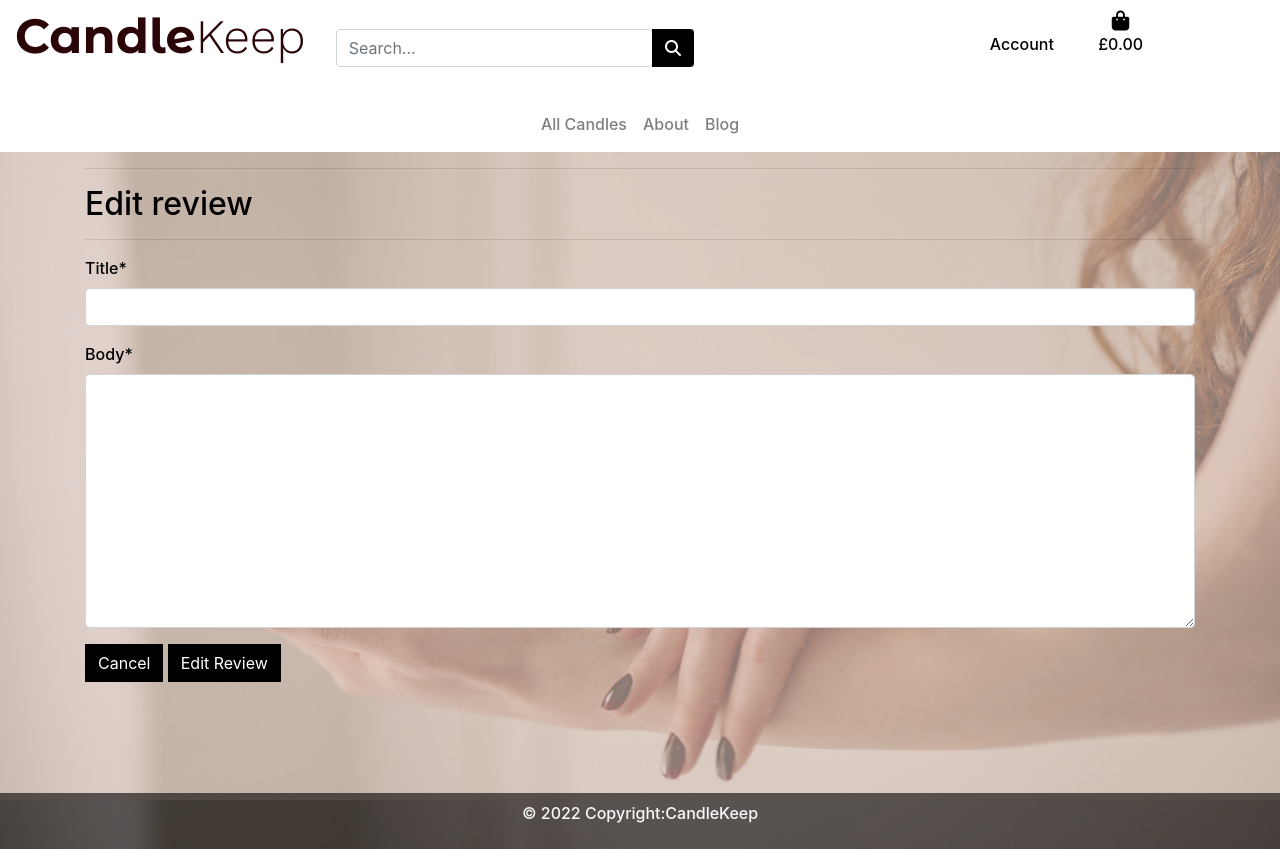
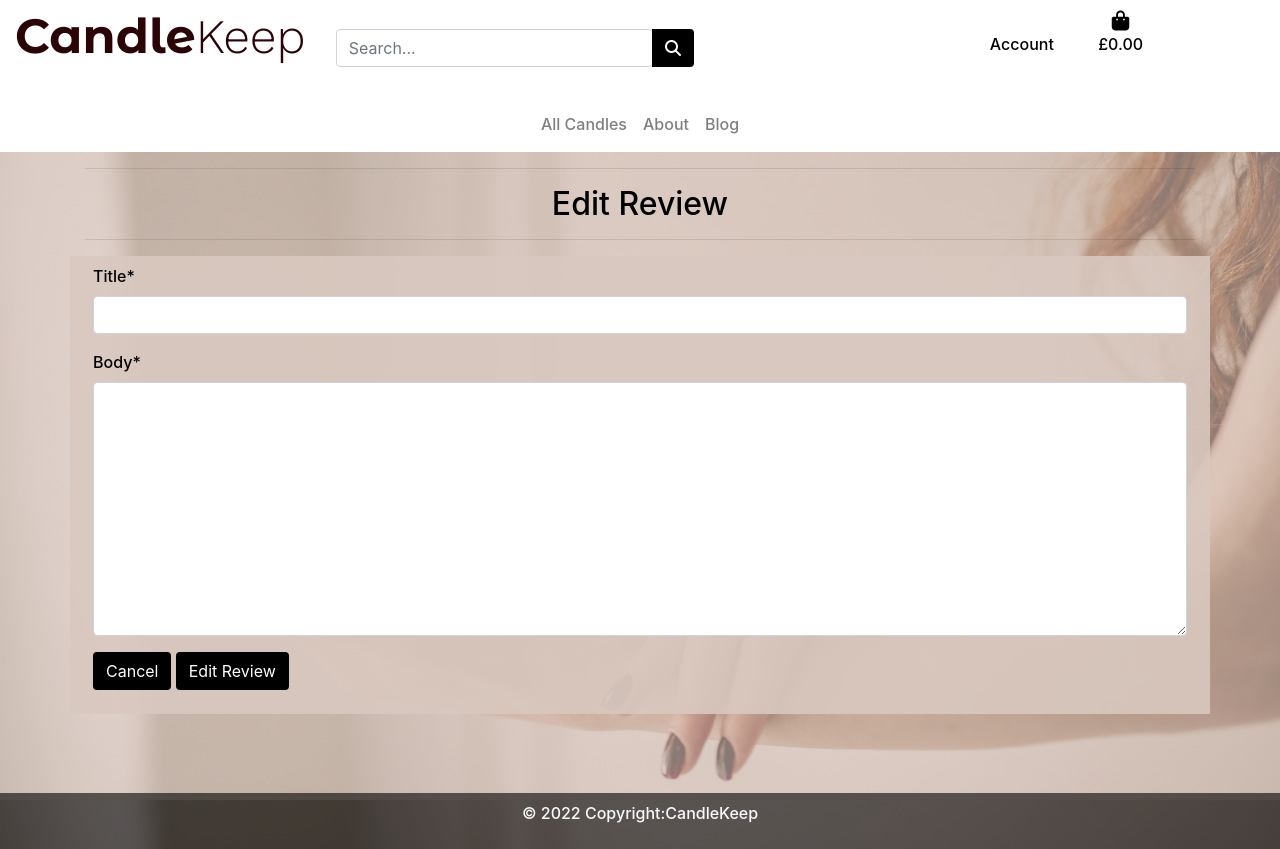
Before and after one commit to CraigThomasson/ecommerce-store, a Django app: template reviews/templates/reviews/edit_reviews.html in a window 1280 px wide. Run offline with Django 3.2, Linux system fonts and the light colour scheme; the template is opened without the code that fills it: values that come from a table or form of the project are taken from there, others are empty; parts of the project's set-up code (start-up, migrations or seed data) failed here and were passed over; some libraries are stand-ins or nearby versions.

Commit message:
update styling on edit reivew page

```diff
--- a/reviews/templates/reviews/add_reviews.html
+++ b/reviews/templates/reviews/add_reviews.html
@@ -34,5 +34,4 @@
             </div>
         </div>
     </div>
-
 {% endblock %}
--- a/reviews/templates/reviews/edit_reviews.html
+++ b/reviews/templates/reviews/edit_reviews.html
@@ -6,22 +6,22 @@
     <div class="overlay"></div>
     <div class="container">
         <div class="row">
-            <div class="col">
+            <div class="col text-center">
                 <hr>
-                <h2>Edit review</h2>
+                <h2>Edit Review</h2>
                 <hr>
             </div>
         </div>
     </div>
     <div class="container">
-        <div class="row">
+        <div class="row overlay-white p-2">
             <div class="col mb-3">
                 <form method="POST" action="{% url 'edit_review' review.id %}" enctype="multipart/form-data ">
                     {% csrf_token %}
                     {{ form | crispy }}
                     <div>
-                        <a class="btn btn-black rounded-0" href="{% url 'products' %}">Cancel</a>
-                        <button class="btn btn-black rounded-0" type="submit">Edit Review</button>
+                        <a class="btn btn-black rounded-3" href="{% url 'products' %}">Cancel</a>
+                        <button class="btn btn-black rounded-3" type="submit">Edit Review</button>
                     </div>
                 </form>
             </div>
```
